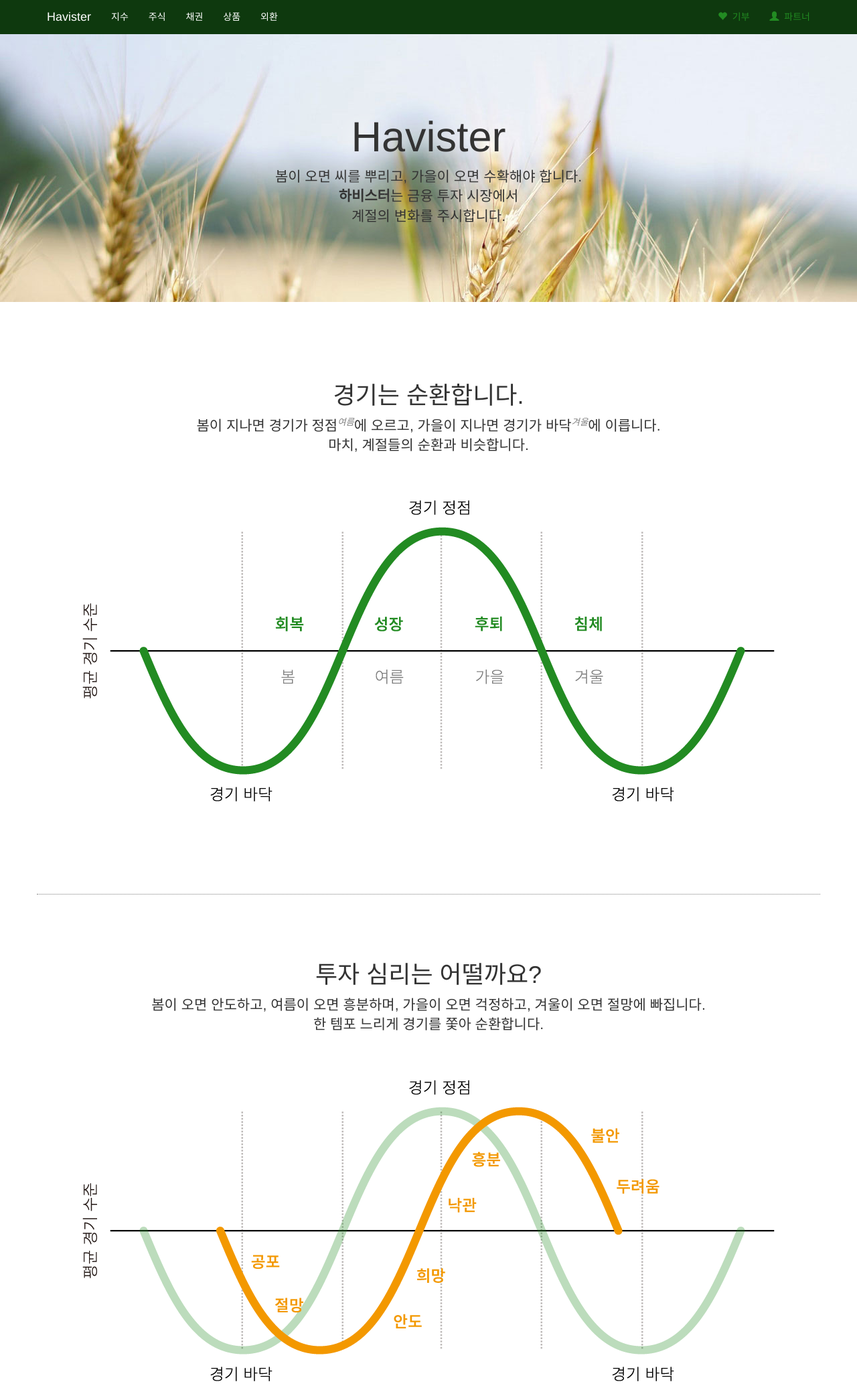
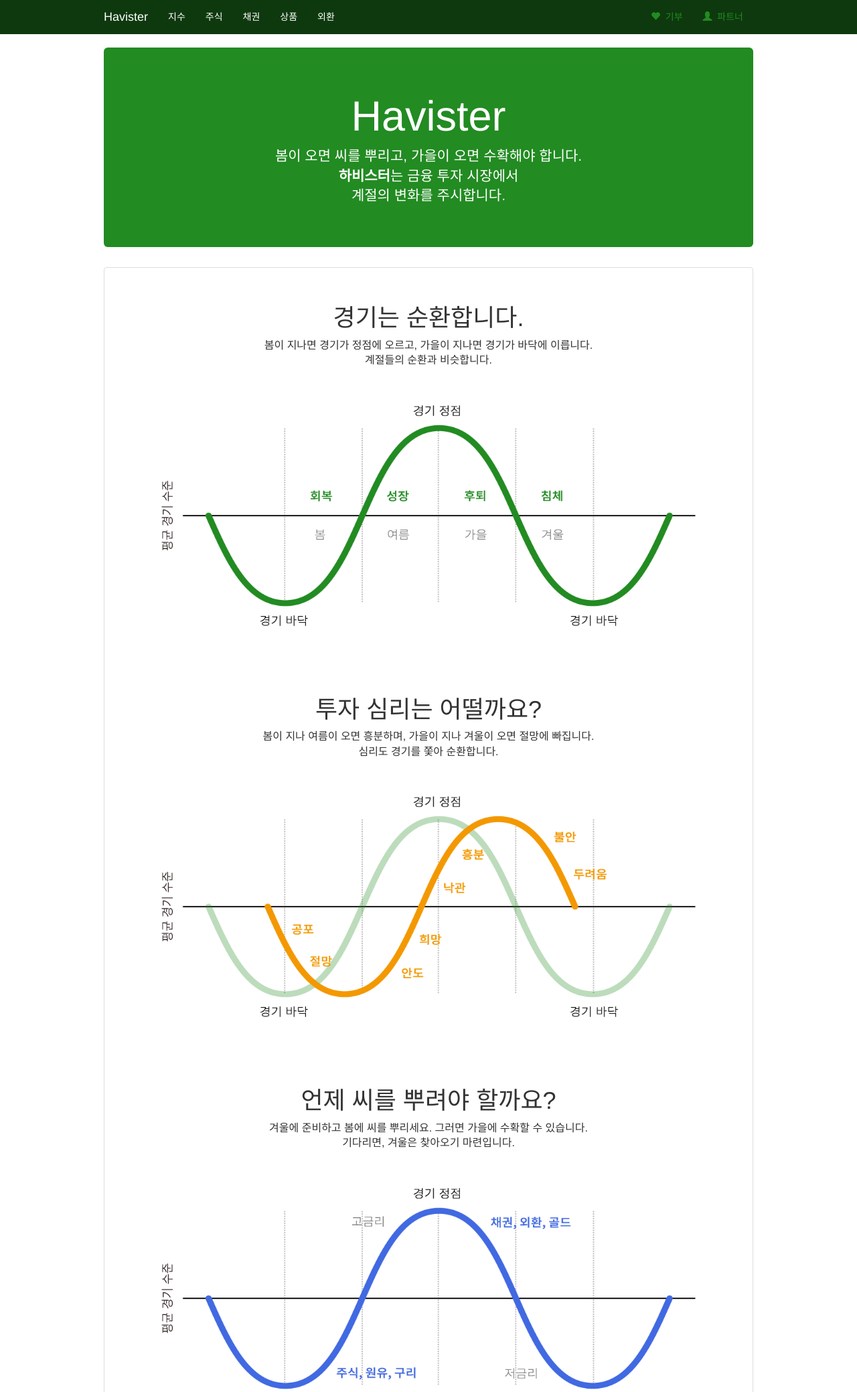
Before and after one commit to havister/havister, a Django app: page / in a window 1280 px wide. Shown: the top 2079 px of the page at 67% size. Run offline with Django 3.2, Linux system fonts and the light colour scheme; some libraries are stand-ins or nearby versions.

Commit message:
update design

```diff
--- a/index/models.py
+++ b/index/models.py
@@ -70,14 +70,14 @@ class Month(AbstractBOHLC):
         verbose_name_plural = 'months'
 
 class Reversal(AbstractBC):
-    """전환(12%)"""
+    """전환(30%)"""
     class Meta:
         db_table = 'index_reversal'
         verbose_name = 'reversal'
         verbose_name_plural = 'reversals'
 
 class Settlement(AbstractBOHLC):
-    """결제(월)"""
+    """결제(월간)"""
     class Meta:
         db_table = 'index_settlement'
         verbose_name = 'settlement'
--- a/index/templates/index/list.html
+++ b/index/templates/index/list.html
@@ -13,10 +13,12 @@
     <div class="container">
       <h1 class="page-header">지수 <small>Index</small></h1>
       <div class="alert alert-info" role="alert">
-        <strong>지수 선정 원칙!</strong> &nbsp;
+        <strong>지수 선정!</strong> &nbsp;
         시장 종합 지수들과 &nbsp;선물 &middot; 옵션 &middot; ETF의 기초로 활용되는 지수들을 선정하여 분석합니다.
       </div>
       {% if index_list %}
+      <div class="panel panel-default">
+        <div class="panel-body">
           <table class="table table-striped">
           <thead>
             <tr>
@@ -41,6 +43,8 @@
           {% endfor %}
           </tbody>
           </table>
+        </div>
+      </div>
       {% endif %}
     </div>
 {% endblock content %}
--- a/static/css/base.css
+++ b/static/css/base.css
@@ -1,53 +1,129 @@
 /*
- *  home.css
+ * static/css/base.css
 */
-sup {
-    font-style: italic;
-    color: #808080;
+
+/* Non-responsive overrides
+ *
+ * Utilize the following CSS to disable the responsive-ness of the container,
+ * grid system, and navbar.
+*/
+
+/* Reset the container */
+body,
+.navbar-static-top {
+    min-width: 970px;
 }
 
-.navbar {
-    margin-bottom: 0;
+.container {
+    width: 970px;
+    max-width: none !important;
+    padding: 0;
+}
+
+.container .navbar-header,
+.container .navbar-collapse {
+    margin-right: 0;
+    margin-left: 0;
+}
+
+/* Always float the navbar header */
+.navbar-header {
+    float: left;
+}
+
+/* Undo the collapsing navbar */
+.navbar-collapse {
+    display: block !important;
+    height: auto !important;
+    padding-bottom: 0;
+    overflow: visible !important;
+    visibility: visible !important;
+}
+
+.navbar-toggle {
+    display: none;
+}
+
+.navbar-collapse {
+    border-top: 0;
+}
+
+.navbar-brand {
+    margin-left: -15px;
+}
+
+/* Always apply the floated nav */
+.navbar-nav {
+    float: left;
+    margin: 0;
+}
+
+.navbar-nav > li {
+    float: left;
+}
+
+.navbar-nav > li > a {
+    padding: 15px;
+}
+
+/* Redeclare since we override the float above */
+.navbar-nav.navbar-right {
+    float: right;
+}
+
+/*
+ * Custom Extra
+*/
+.jumbotron {
+    color: white;
+    background-color: forestgreen;
+}
+
+.page-header {
+    border-bottom: 1px solid #ddd;
+}
+
+.section-header {
+    margin: 40px 0 20px 0;
+    padding-bottom: 9px;
+    border-bottom: 1px solid #ddd;
 }
 
 .section {
-    padding-top: 80px;
-    padding-bottom: 80px;
+    padding: 20px 0 20px 0;
 }
 
-.section-last {
-    padding-top: 80px;
+.section img {
+    width: 880px;
+    height: 400px;
 }
 
-.jumbotron {
-    display: table;
-    width: 100%;
-    height: 400px;
-    margin-bottom: 20px;
-    background-image: url("../images/jumbo-harvest.jpg");
-    background-size: cover;
+.panel-body {
+    padding: 15px;
 }
 
-.jumbotron > .container {
-    display: table-cell;
-    vertical-align: middle;
-    text-shadow: 1px 1px 30px white;
+.lead {
+    font-size: 16px;
 }
 
-.section > .image > img {
-    width: 1140px;
-    height: 546px;
+.chart {
+    width: 970px;
+    height: 430px;
+    margin-bottom: 20px;
+    border-bottom: 1px solid #ddd;
 }
 
 .footer {
     width: 100%;
-    margin-top: 80px;
-    border-top: 1px dotted #808080;
+    margin-top: 30px;
+    font-size: 12px;
+    font-weight: 100;
 }
 
 .footer > .container {
     padding-top: 30px;
-    padding-bottom: 30px;
+    padding-bottom: 20px;
+    border-top: 1px solid #ddd;
 }
 
 .footer ul {
@@ -60,16 +136,3 @@ sup {
     display: inline;
     margin-left: 12px;
 }
-
-.footer .notice {
-    font-size: 11px;
-    font-weight: 100;
-}
-
-.border-top {
-    border-top: 1px dotted #808080;
-}
-
-.border-bottom {
-    border-bottom: 1px dotted #808080;
-}
--- a/templates/base.html
+++ b/templates/base.html
@@ -4,14 +4,13 @@
   <head>
     <meta charset="utf-8">
     <meta http-equiv="X-UA-Compatible" content="IE=edge">
-    <meta name="viewport" content="width=device-width, initial-scale=1">
 
-    <!-- The above 3 meta tags *must* come first in the head; any other head content must come *after* these tags -->
+    <!-- The above 2 meta tags *must* come first in the head; any other head content must come *after* these tags -->
     <meta name="author" content="Havister, 하비스터">
     {% block meta %}{% endblock %}
 
     <link rel="icon" href="{% static 'favicon.ico' %}">
-    <title>{% block title %}{% endblock %}</title>
+    <title>{% block title %}Havister{% endblock %}</title>
 
     <!-- Bootstrap 3.3.7 core CSS -->
     <link rel="stylesheet" href="{% static 'css/bootstrap.min.css' %}">
@@ -37,14 +36,9 @@
     <nav class="navbar navbar-inverse navbar-static-top">
       <div class="container">
         <div class="navbar-header">
-          <button type="button" class="navbar-toggle collapsed" data-toggle="collapse" data-target="#navbar" aria-expanded="false" aria-controls="navbar">
-            <span class="icon-bar"></span>
-            <span class="icon-bar"></span>
-            <span class="icon-bar"></span>
-          </button>
           <a class="navbar-brand" href="{% url 'home' %}">Havister</a>
         </div>
-        <div id="navbar" class="navbar-collapse collapse">
+        <div id="navbar">
           <ul class="nav navbar-nav">
             <li class="{% block nav_index %}{% endblock %}"><a href="/index/">지수</a></li>
             <li class="{% block nav_stock %}{% endblock %}"><a href="#stock">주식</a></li>
@@ -56,7 +50,7 @@
             <li class="{% block nav_donation %}disabled{% endblock %}"><a href="#donation"><span class="glyphicon glyphicon-heart" aria-hidden="true"></span>&nbsp; 기부</a></li>
             <li class="{% block nav_partner %}disabled{% endblock %}"><a href="#partner"><span class="glyphicon glyphicon-user" aria-hidden="true"></span>&nbsp; 파트너</a></li>
           </ul>
-        </div><!--/.navbar-collapse -->
+        </div><!--/#navbar -->
       </div>
     </nav>
 
@@ -64,22 +58,29 @@
 
     <!-- Footer -->
     <footer class="footer">
-      <div class="container text-center">
+      <div class="container">
+        <div class="row">
+          <div class="col-xs-4">
             <ul>
               <li><a href="/index/">지수</a></li>
               <li><a href="#stock">주식</a></li>
               <li><a href="#bond">채권</a></li>
               <li><a href="#commodity">상품</a></li>
               <li><a href="#currency">외환</a></li>
+            </ul>
+          </div>
+          <div class="col-xs-4 text-center">
+            <p>&copy; 2018 Havister</p>
+          </div>
+          <div class="col-xs-4 text-right">
+            <ul>
+              <li><a href="#legal-notice">법적고지</a></li>
+              <li><a href="mailto:contact@havister.com">문의</a></li>
               <li><a href="#donation">기부</a></li>
               <li><a href="#partner">파트너</a></li>
             </ul>
-        <p>하비스터(Havister)는 수확하는 사람 또는 로봇을 의미합니다.
-          하비스터는 '계절들의 순환'을 테마로 금융정보를 제공합니다.</p>
-        <p class="notice">하비스터에서 제공하는 금융정보는 투자 참고 사항이며, 오류 및 지연이 발생할 수 있습니다.<br>
-          하비스터는 제공된 정보에 의한 투자 결과에 대해 법적인 책임을 지지 않습니다.</p>
-        <p><a href="mailto:contact@havister.com">contact@havister.com</a> &nbsp;
-          <button type="button" id="copy" class="btn btn-default btn-xs"><small>주소 복사</small></button></p>
+          </div>
+        </div><!--/.row -->
       </div>
     </footer>
 
--- a/templates/home.html
+++ b/templates/home.html
@@ -12,37 +12,40 @@
 
 {% block content %}
     <!-- Content -->
-    <div class="jumbotron">
-      <div class="container text-center">
+    <div class="container">
+      <div class="jumbotron text-center">
         <h1>Havister</h1>
-        <p class="lead">봄이 오면 씨를 뿌리고, 가을이 오면 수확해야 합니다.
-          <br><strong>하비스터</strong>는 금융 투자 시장에서
-          <br>계절의 변화를 주시합니다.</p>
-      </div>
+        <p class="lead">봄이 오면 씨를 뿌리고, 가을이 오면 수확해야 합니다.<br>
+          <strong>하비스터</strong>는 금융 투자 시장에서<br>
+          계절의 변화를 주시합니다.</p>
       </div>
 
-    <div class="section container text-center">
+      <div class="panel panel-default">
+        <div class="panel-body">
+          <div class="section text-center">
             <h2>경기는 순환합니다.</h2>
             <p class="lead">
-        봄이 지나면 경기가 정점<sup><small>여름</small></sup>에 오르고,
-        가을이 지나면 경기가 바닥<sup><small>겨울</small></sup>에 이릅니다.<br>
-        마치, 계절들의 순환과 비슷합니다.</p>
+              봄이 지나면 경기가 정점에 오르고, 가을이 지나면 경기가 바닥에 이릅니다.<br>
+              계절들의 순환과 비슷합니다.</p>
             <p><img src="{% static 'images/the-business-cycle.png' %}" alt="The Business Cycle Image"></p>
           </div>
 
-    <div class="section container border-top text-center">
+          <div class="section text-center">
             <h2>투자 심리는 어떨까요?</h2>
             <p class="lead">
-        봄이 오면 안도하고, 여름이 오면 흥분하며, 가을이 오면 걱정하고, 겨울이 오면 절망에 빠집니다.<br>
-        한 템포 느리게 경기를 쫓아 순환합니다.</p>
+              봄이 지나 여름이 오면 흥분하며, 가을이 지나 겨울이 오면 절망에 빠집니다.<br>
+              심리도 경기를 쫓아 순환합니다.</p>
             <p><img src="{% static 'images/investor-sentiment.png' %}" alt="Investor Sentiment Image"></p>
           </div>
 
-    <div class="section-last container border-top text-center">
+          <div class="section text-center">
             <h2>언제 씨를 뿌려야 할까요?</h2>
             <p class="lead">
               겨울에 준비하고 봄에 씨를 뿌리세요. 그러면 가을에 수확할 수 있습니다.<br>
               기다리면, 겨울은 찾아오기 마련입니다.</p>
             <p><img src="{% static 'images/timing-for-investment.png' %}" alt="Timing for Investment Image"></p>
           </div>
+        </div><!--/.panel-body -->
+      </div><!--/.panel -->
+    </div>
 {% endblock content %}
```
Also changed, not shown: index/templates/index/detail.html (+12 -11 lines), static/images/jumbo-harvest.jpg (deleted), 1 other file. Lines whose indentation alone changed are shown as unchanged.
